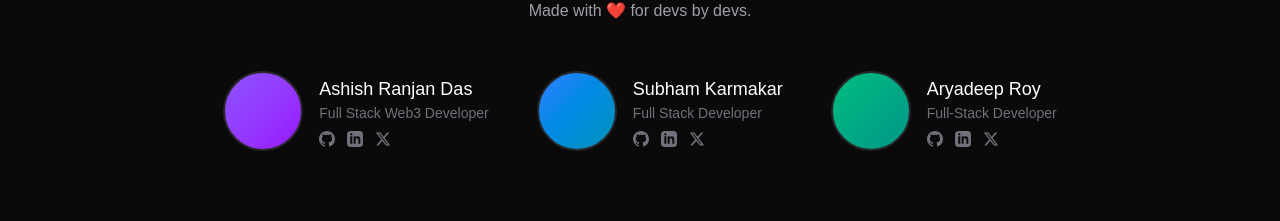
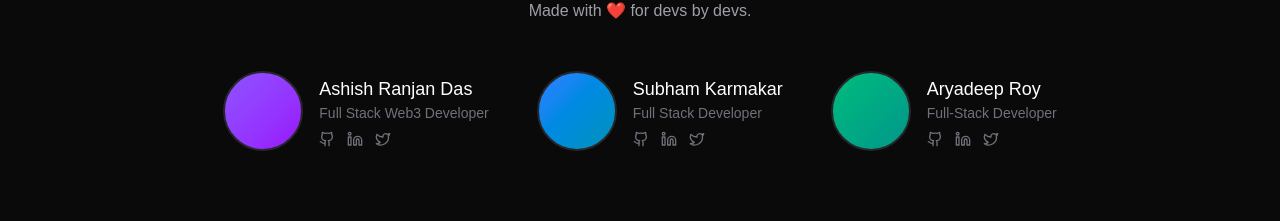
Before and after one commit to 0day-Ashish/zero-ui, a Next.js app: page / in a window 1280 px wide. Shown: the part 4153-4374 px from the top of the page. Built offline with nearby package versions, Linux system fonts and the light colour scheme; no server answers.

Commit message:
updated landing page icon svf

```diff
--- a/src/app/Landing/page.tsx
+++ b/src/app/Landing/page.tsx
@@ -7,6 +7,7 @@ import TemplateShowcase from "@/components/ui/TemplateShowcase";
 import FAQSection from "@/components/ui/FAQSection";
 import WaitlistButton from "@/components/ui/WaitlistButton";
 import Link from "next/link";
+import { Github, Linkedin, Twitter } from "lucide-react";
 
 export default function LandingPage() {
   return (
@@ -104,13 +105,13 @@ export default function LandingPage() {
               <p className="text-sm text-zinc-500 mb-2">Full Stack Web3 Developer</p>
               <div className="flex items-center gap-3">
                 <a href="https://github.com/0day-Ashish" className="text-zinc-500 hover:text-zinc-900 dark:hover:text-white transition-colors">
-                  <svg className="w-4 h-4" fill="currentColor" viewBox="0 0 24 24"><path d="M12 0c-6.626 0-12 5.373-12 12 0 5.302 3.438 9.8 8.207 11.387.599.111.793-.261.793-.577v-2.234c-3.338.726-4.033-1.416-4.033-1.416-.546-1.387-1.333-1.756-1.333-1.756-1.089-.745.083-.729.083-.729 1.205.084 1.839 1.237 1.839 1.237 1.07 1.834 2.807 1.304 3.492.997.107-.775.418-1.305.762-1.604-2.665-.305-5.467-1.334-5.467-5.931 0-1.311.469-2.381 1.236-3.221-.124-.303-.535-1.524.117-3.176 0 0 1.008-.322 3.301 1.23.957-.266 1.983-.399 3.003-.404 1.02.005 2.047.138 3.006.404 2.291-1.552 3.297-1.23 3.297-1.23.653 1.653.242 2.874.118 3.176.77.84 1.235 1.911 1.235 3.221 0 4.609-2.807 5.624-5.479 5.921.43.372.823 1.102.823 2.222v3.293c0 .319.192.694.801.576 4.765-1.589 8.199-6.086 8.199-11.386 0-6.627-5.373-12-12-12z" /></svg>
+                  <Github className="w-4 h-4" />
                 </a>
                 <a href="https://linkedin.com/in/arddev" className="text-zinc-500 hover:text-zinc-900 dark:hover:text-white transition-colors">
-                  <svg className="w-4 h-4" fill="currentColor" viewBox="0 0 24 24"><path d="M19 0h-14c-2.761 0-5 2.239-5 5v14c0 2.761 2.239 5 5 5h14c2.762 0 5-2.239 5-5v-14c0-2.761-2.238-5-5-5zm-11 19h-3v-11h3v11zm-1.5-12.268c-.966 0-1.75-.79-1.75-1.764s.784-1.764 1.75-1.764 1.75.79 1.75 1.764-.783 1.764-1.75 1.764zm13.5 12.268h-3v-5.604c0-3.368-4-3.113-4 0v5.604h-3v-11h3v1.765c1.396-2.586 7-2.777 7 2.476v6.759z" /></svg>
+                  <Linkedin className="w-4 h-4" />
                 </a>
                 <a href="https://twitter.com/Ashish_06" className="text-zinc-500 hover:text-zinc-900 dark:hover:text-white transition-colors">
-                  <svg className="w-4 h-4" fill="currentColor" viewBox="0 0 24 24"><path d="M18.244 2.25h3.308l-7.227 8.26 8.502 11.24H16.17l-5.214-6.817L4.99 21.75H1.68l7.73-8.835L1.254 2.25H8.08l4.713 6.231zm-1.161 17.52h1.833L7.084 4.126H5.117z" /></svg>
+                  <Twitter className="w-4 h-4" />
                 </a>
               </div>
             </div>
@@ -123,14 +124,14 @@ export default function LandingPage() {
               <h3 className="text-lg font-medium text-zinc-900 dark:text-white">Subham Karmakar</h3>
               <p className="text-sm text-zinc-500 mb-2">Full Stack Developer</p>
               <div className="flex items-center gap-3">
-                <a href="#" className="text-zinc-500 hover:text-zinc-900 dark:hover:text-white transition-colors">
-                  <svg className="w-4 h-4" fill="currentColor" viewBox="0 0 24 24"><path d="M12 0c-6.626 0-12 5.373-12 12 0 5.302 3.438 9.8 8.207 11.387.599.111.793-.261.793-.577v-2.234c-3.338.726-4.033-1.416-4.033-1.416-.546-1.387-1.333-1.756-1.333-1.756-1.089-.745.083-.729.083-.729 1.205.084 1.839 1.237 1.839 1.237 1.07 1.834 2.807 1.304 3.492.997.107-.775.418-1.305.762-1.604-2.665-.305-5.467-1.334-5.467-5.931 0-1.311.469-2.381 1.236-3.221-.124-.303-.535-1.524.117-3.176 0 0 1.008-.322 3.301 1.23.957-.266 1.983-.399 3.003-.404 1.02.005 2.047.138 3.006.404 2.291-1.552 3.297-1.23 3.297-1.23.653 1.653.242 2.874.118 3.176.77.84 1.235 1.911 1.235 3.221 0 4.609-2.807 5.624-5.479 5.921.43.372.823 1.102.823 2.222v3.293c0 .319.192.694.801.576 4.765-1.589 8.199-6.086 8.199-11.386 0-6.627-5.373-12-12-12z" /></svg>
+                <a href="https://github.com/subham12r" className="text-zinc-500 hover:text-zinc-900 dark:hover:text-white transition-colors">
+                  <Github className="w-4 h-4" />
                 </a>
-                <a href="#" className="text-zinc-500 hover:text-zinc-900 dark:hover:text-white transition-colors">
-                  <svg className="w-4 h-4" fill="currentColor" viewBox="0 0 24 24"><path d="M19 0h-14c-2.761 0-5 2.239-5 5v14c0 2.761 2.239 5 5 5h14c2.762 0 5-2.239 5-5v-14c0-2.761-2.238-5-5-5zm-11 19h-3v-11h3v11zm-1.5-12.268c-.966 0-1.75-.79-1.75-1.764s.784-1.764 1.75-1.764 1.75.79 1.75 1.764-.783 1.764-1.75 1.764zm13.5 12.268h-3v-5.604c0-3.368-4-3.113-4 0v5.604h-3v-11h3v1.765c1.396-2.586 7-2.777 7 2.476v6.759z" /></svg>
+                <a href="https://linkedin.com/in/subham12r" className="text-zinc-500 hover:text-zinc-900 dark:hover:text-white transition-colors">
+                  <Linkedin className="w-4 h-4" />
                 </a>
-                <a href="#" className="text-zinc-500 hover:text-zinc-900 dark:hover:text-white transition-colors">
-                  <svg className="w-4 h-4" fill="currentColor" viewBox="0 0 24 24"><path d="M18.244 2.25h3.308l-7.227 8.26 8.502 11.24H16.17l-5.214-6.817L4.99 21.75H1.68l7.73-8.835L1.254 2.25H8.08l4.713 6.231zm-1.161 17.52h1.833L7.084 4.126H5.117z" /></svg>
+                <a href="https://twitter.com/subham12r" className="text-zinc-500 hover:text-zinc-900 dark:hover:text-white transition-colors">
+                  <Twitter className="w-4 h-4" />
                 </a>
               </div>
             </div>
@@ -144,13 +145,13 @@ export default function LandingPage() {
               <p className="text-sm text-zinc-500 mb-2">Full-Stack Developer</p>
               <div className="flex items-center gap-3">
                 <a href="#" className="text-zinc-500 hover:text-zinc-900 dark:hover:text-white transition-colors">
-                  <svg className="w-4 h-4" fill="currentColor" viewBox="0 0 24 24"><path d="M12 0c-6.626 0-12 5.373-12 12 0 5.302 3.438 9.8 8.207 11.387.599.111.793-.261.793-.577v-2.234c-3.338.726-4.033-1.416-4.033-1.416-.546-1.387-1.333-1.756-1.333-1.756-1.089-.745.083-.729.083-.729 1.205.084 1.839 1.237 1.839 1.237 1.07 1.834 2.807 1.304 3.492.997.107-.775.418-1.305.762-1.604-2.665-.305-5.467-1.334-5.467-5.931 0-1.311.469-2.381 1.236-3.221-.124-.303-.535-1.524.117-3.176 0 0 1.008-.322 3.301 1.23.957-.266 1.983-.399 3.003-.404 1.02.005 2.047.138 3.006.404 2.291-1.552 3.297-1.23 3.297-1.23.653 1.653.242 2.874.118 3.176.77.84 1.235 1.911 1.235 3.221 0 4.609-2.807 5.624-5.479 5.921.43.372.823 1.102.823 2.222v3.293c0 .319.192.694.801.576 4.765-1.589 8.199-6.086 8.199-11.386 0-6.627-5.373-12-12-12z" /></svg>
+                  <Github className="w-4 h-4" />
                 </a>
                 <a href="#" className="text-zinc-500 hover:text-zinc-900 dark:hover:text-white transition-colors">
-                  <svg className="w-4 h-4" fill="currentColor" viewBox="0 0 24 24"><path d="M19 0h-14c-2.761 0-5 2.239-5 5v14c0 2.761 2.239 5 5 5h14c2.762 0 5-2.239 5-5v-14c0-2.761-2.238-5-5-5zm-11 19h-3v-11h3v11zm-1.5-12.268c-.966 0-1.75-.79-1.75-1.764s.784-1.764 1.75-1.764 1.75.79 1.75 1.764-.783 1.764-1.75 1.764zm13.5 12.268h-3v-5.604c0-3.368-4-3.113-4 0v5.604h-3v-11h3v1.765c1.396-2.586 7-2.777 7 2.476v6.759z" /></svg>
+                  <Linkedin className="w-4 h-4" />
                 </a>
                 <a href="#" className="text-zinc-500 hover:text-zinc-900 dark:hover:text-white transition-colors">
-                  <svg className="w-4 h-4" fill="currentColor" viewBox="0 0 24 24"><path d="M18.244 2.25h3.308l-7.227 8.26 8.502 11.24H16.17l-5.214-6.817L4.99 21.75H1.68l7.73-8.835L1.254 2.25H8.08l4.713 6.231zm-1.161 17.52h1.833L7.084 4.126H5.117z" /></svg>
+                  <Twitter className="w-4 h-4" />
                 </a>
               </div>
             </div>
```
